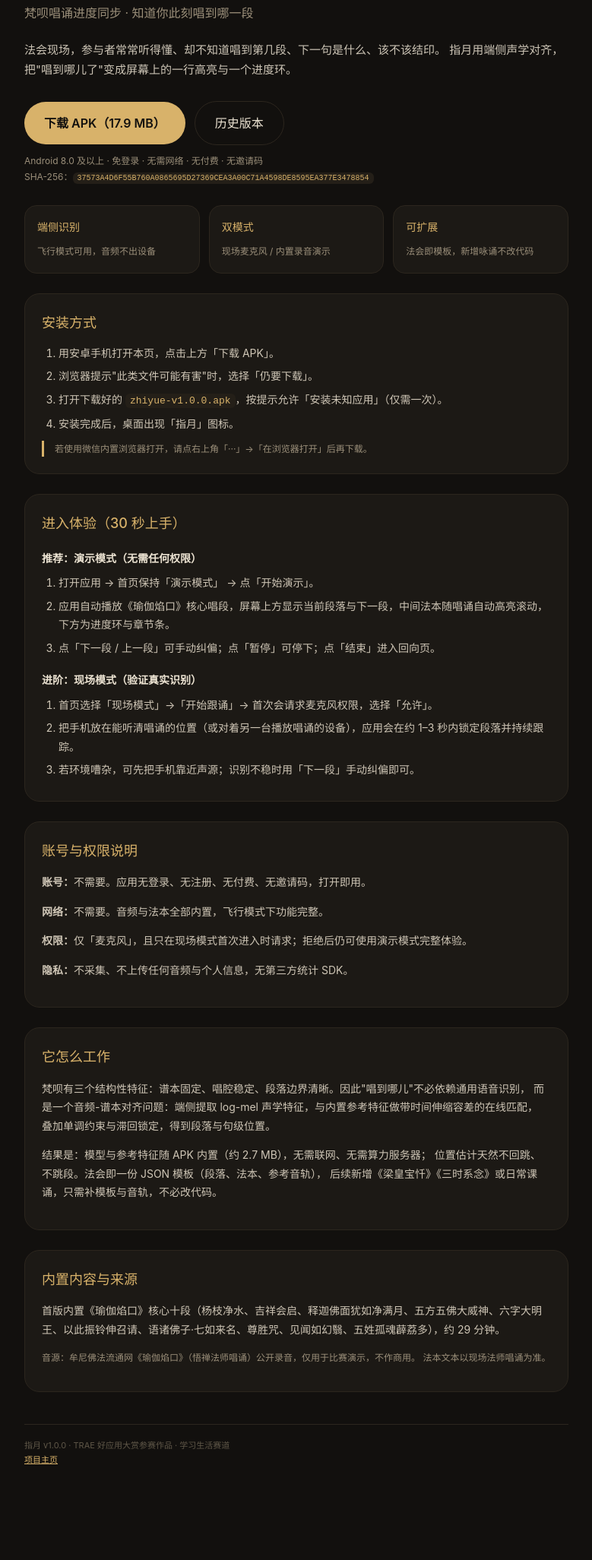
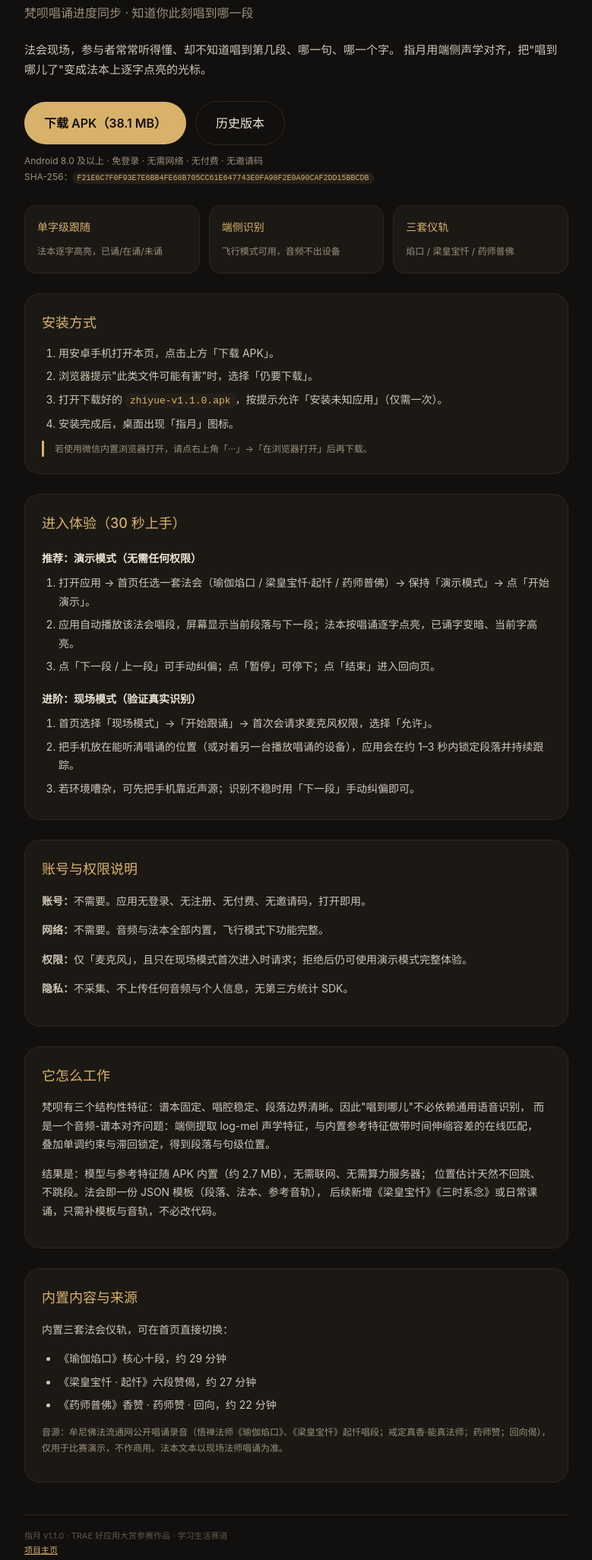
Before and after one commit to qianmiao888/zhiyue-app, a plain HTML site: page index.html in a window 1280 px wide. Shown: the part 169-2222 px from the top of the page at 76% size, without its empty margins (250-1029 px from the left). Before the commit the page ends 2173 px from the top, so only its background shows below. Drawn offline with Linux system fonts and the light colour scheme.

Commit message:
release: v1.1.0 逐字进度与三套仪轨

```diff
--- a/index.html
+++ b/index.html
@@ -55,21 +55,21 @@
   <h1>指月</h1>
   <p class="sub">梵呗唱诵进度同步 · 知道你此刻唱到哪一段</p>
   <p class="lead">
-    法会现场，参与者常常听得懂、却不知道唱到第几段、下一句是什么、该不该结印。
-    指月用端侧声学对齐，把"唱到哪儿了"变成屏幕上的一行高亮与一个进度环。
+    法会现场，参与者常常听得懂、却不知道唱到第几段、哪一句、哪一个字。
+    指月用端侧声学对齐，把"唱到哪儿了"变成法本上逐字点亮的光标。
   </p>
 
   <div class="cta">
-    <a class="btn" href="https://github.com/qianmiao888/zhiyue-app/releases/download/v1.0.0/zhiyue-v1.0.0.apk">下载 APK（17.9 MB）</a>
+    <a class="btn" href="https://github.com/qianmiao888/zhiyue-app/releases/download/v1.1.0/zhiyue-v1.1.0.apk">下载 APK（38.1 MB）</a>
     <a class="btn ghost" href="https://github.com/qianmiao888/zhiyue-app/releases">历史版本</a>
   </div>
   <div class="meta">Android 8.0 及以上 · 免登录 · 无需网络 · 无付费 · 无邀请码<br />
-  SHA-256：<code style="font-size:10px">37573A4D6F55B760A0865695D27369CEA3A00C71A4598DE8595EA377E3478854</code></div>
+  SHA-256：<code style="font-size:10px">F21E6C7F0F93E7E6BB4FE68B705CC61E647743E0FA98F2E0A90CAF2DD15BBCDB</code></div>
 
   <div class="grid">
+    <div class="pill"><b>单字级跟随</b><span>法本逐字高亮，已诵/在诵/未诵</span></div>
     <div class="pill"><b>端侧识别</b><span>飞行模式可用，音频不出设备</span></div>
-    <div class="pill"><b>双模式</b><span>现场麦克风 / 内置录音演示</span></div>
-    <div class="pill"><b>可扩展</b><span>法会即模板，新增咏诵不改代码</span></div>
+    <div class="pill"><b>三套仪轨</b><span>焰口 / 梁皇宝忏 / 药师普佛</span></div>
   </div>
 
   <div class="card">
@@ -77,7 +77,7 @@
     <ol>
       <li>用安卓手机打开本页，点击上方「下载 APK」。</li>
       <li>浏览器提示"此类文件可能有害"时，选择「仍要下载」。</li>
-      <li>打开下载好的 <code>zhiyue-v1.0.0.apk</code>，按提示允许「安装未知应用」（仅需一次）。</li>
+      <li>打开下载好的 <code>zhiyue-v1.1.0.apk</code>，按提示允许「安装未知应用」（仅需一次）。</li>
       <li>安装完成后，桌面出现「指月」图标。</li>
     </ol>
     <div class="warn">若使用微信内置浏览器打开，请点右上角「···」→「在浏览器打开」后再下载。</div>
@@ -87,8 +87,8 @@
     <h2>进入体验（30 秒上手）</h2>
     <h3>推荐：演示模式（无需任何权限）</h3>
     <ol>
-      <li>打开应用 → 首页保持「演示模式」 → 点「开始演示」。</li>
-      <li>应用自动播放《瑜伽焰口》核心唱段，屏幕上方显示当前段落与下一段，中间法本随唱诵自动高亮滚动，下方为进度环与章节条。</li>
+      <li>打开应用 → 首页任选一套法会（瑜伽焰口 / 梁皇宝忏·起忏 / 药师普佛）→ 保持「演示模式」→ 点「开始演示」。</li>
+      <li>应用自动播放该法会唱段，屏幕显示当前段落与下一段；法本按唱诵逐字点亮，已诵字变暗、当前字高亮。</li>
       <li>点「下一段 / 上一段」可手动纠偏；点「暂停」可停下；点「结束」进入回向页。</li>
     </ol>
     <h3>进阶：现场模式（验证真实识别）</h3>
@@ -123,15 +123,20 @@
 
   <div class="card">
     <h2>内置内容与来源</h2>
-    <p>首版内置《瑜伽焰口》核心十段（杨枝净水、吉祥会启、释迦佛面犹如净满月、五方五佛大威神、六字大明王、以此振铃伸召请、语诸佛子·七如来名、尊胜咒、见闻如幻翳、五姓孤魂薜荔多），约 29 分钟。</p>
+    <p>内置三套法会仪轨，可在首页直接切换：</p>
+    <ul>
+      <li>《瑜伽焰口》核心十段，约 29 分钟</li>
+      <li>《梁皇宝忏 · 起忏》六段赞偈，约 27 分钟</li>
+      <li>《药师普佛》香赞 · 药师赞 · 回向，约 22 分钟</li>
+    </ul>
     <p style="color:var(--dim);font-size:12px">
-      音源：牟尼佛法流通网《瑜伽焰口》（悟禅法师唱诵）公开录音，仅用于比赛演示，不作商用。
-      法本文本以现场法师唱诵为准。
+      音源：牟尼佛法流通网公开唱诵录音（悟禅法师《瑜伽焰口》、《梁皇宝忏》起忏唱段；戒定真香·能真法师；药师赞；回向偈），
+      仅用于比赛演示，不作商用。法本文本以现场法师唱诵为准。
     </p>
   </div>
 
   <footer>
-    指月 v1.0.0 · TRAE 好应用大赏参赛作品 · 学习生活赛道<br />
+    指月 v1.1.0 · TRAE 好应用大赏参赛作品 · 学习生活赛道<br />
     <a href="https://github.com/qianmiao888/zhiyue-app">项目主页</a>
   </footer>
 </div>
```
